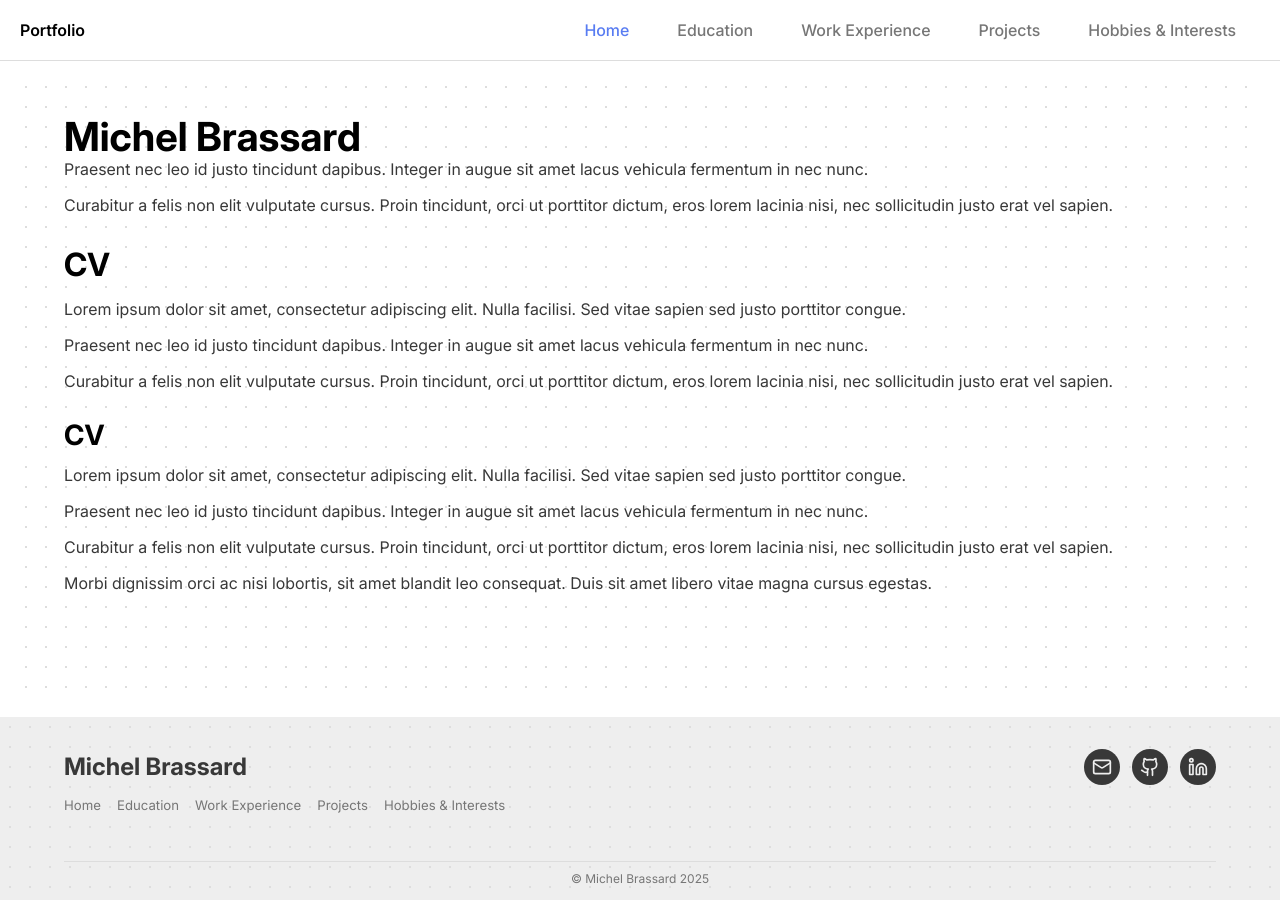
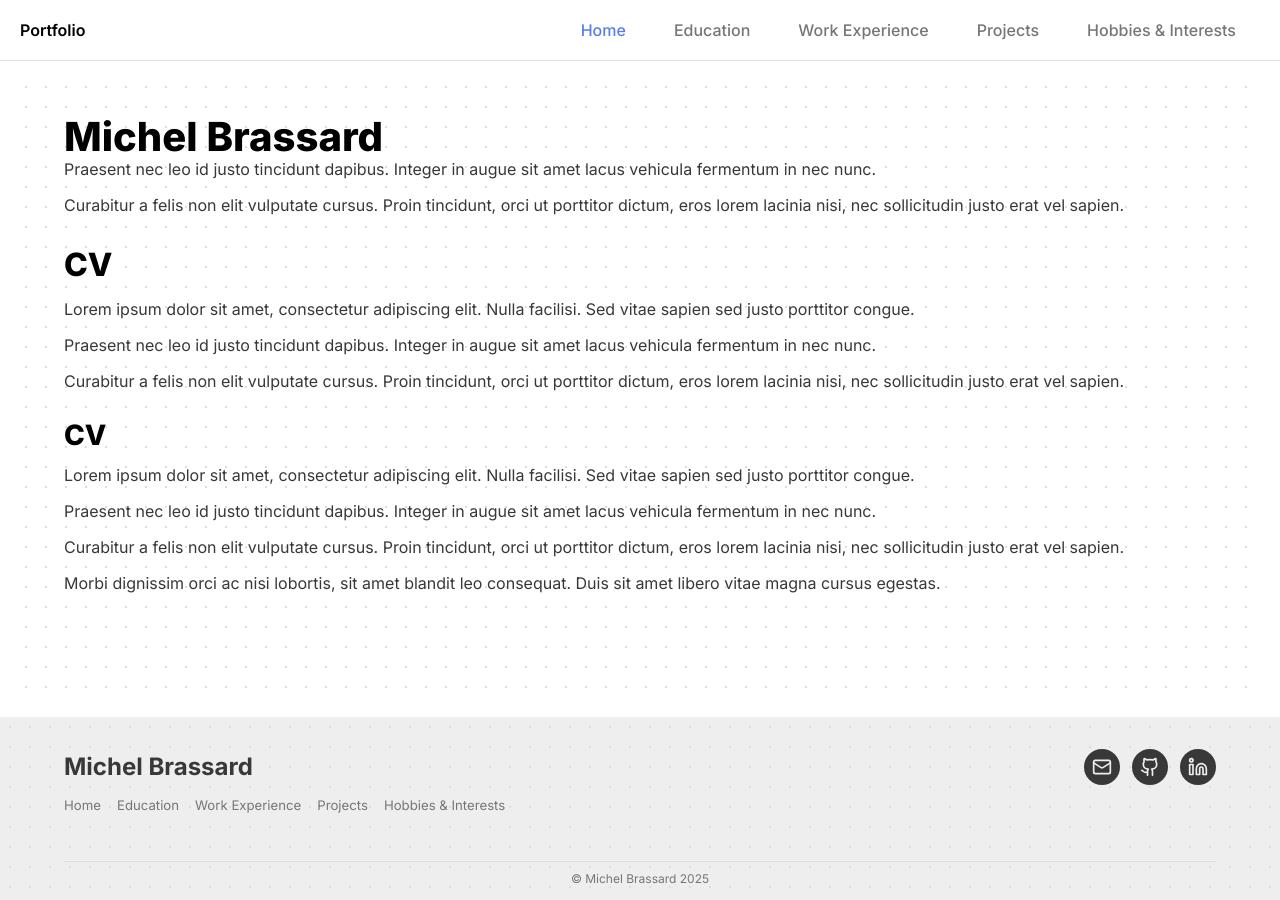
Before and after one commit to michelbrassard/michelbrassard.github.io, a Jekyll site: the page built from index.html, in a window 1280 px wide. Built offline with Jekyll 4.4.1, drawn with Linux system fonts in a browser that asks for light colours.

Commit message:
normalize font

```diff
--- a/_layouts/default.html
+++ b/_layouts/default.html
@@ -4,6 +4,7 @@
     <meta charset="UTF-8">
     <title>{{ page.title }}</title>
     <link rel="stylesheet" href="{{ site.baseurl }}/assets/styles/shared.css">
+    <link href="https://fonts.googleapis.com/css2?family=Inter:wght@100..900&display=swap" rel="stylesheet">
     {% if page.stylesheets %}
         {% for stylesheet in page.stylesheets %}
             <link rel="stylesheet" href="{{ site.baseurl }}/assets/styles/{{ stylesheet }}" />
--- a/assets/styles/shared.css
+++ b/assets/styles/shared.css
@@ -14,24 +14,24 @@ html {
   scroll-behavior: smooth;
 }
 
-@font-face {
+/* @font-face {
   font-family: Inter;
   src: url(../fonts/Inter-VariableFont_opsz\,wght.ttf);
 }
 @font-face {
     font-family: Inter-Italic;
     src: url(../fonts/Inter-Italic-VariableFont_opsz\,wght.ttf);
-}
+} */
 
 body {
     margin: 0;
     display: flex;
     height: 100vh;
     flex-direction: column;
-    font-family: Inter;
+    font-family: 'Inter', sans-serif;
     -webkit-font-smoothing: antialiased;
     -moz-osx-font-smoothing: grayscale;
-    -webkit-font-smoothing: subpixel-antialiased;
+    text-rendering: optimizeLegibility;
 }
 main {
     flex: 1;
@@ -50,8 +50,8 @@ section:last-of-type {
 }
 
 /* Titles */
-h1, h2, h3, h4, h5, h6 {
-    font-weight: 700;
+h1, h2, h3 {
+    font-weight: 800;
     color: var(--title-color);
     margin: 0;
     line-height: 1;
```
